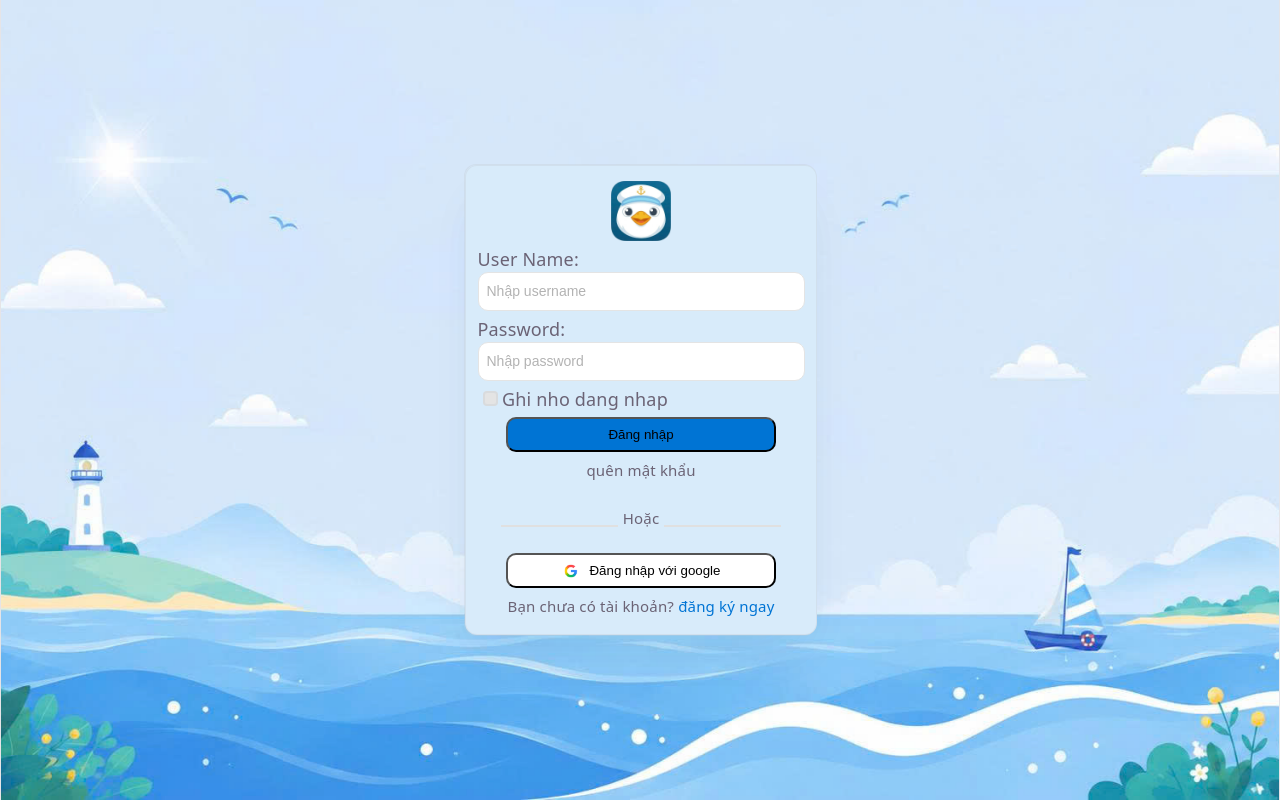
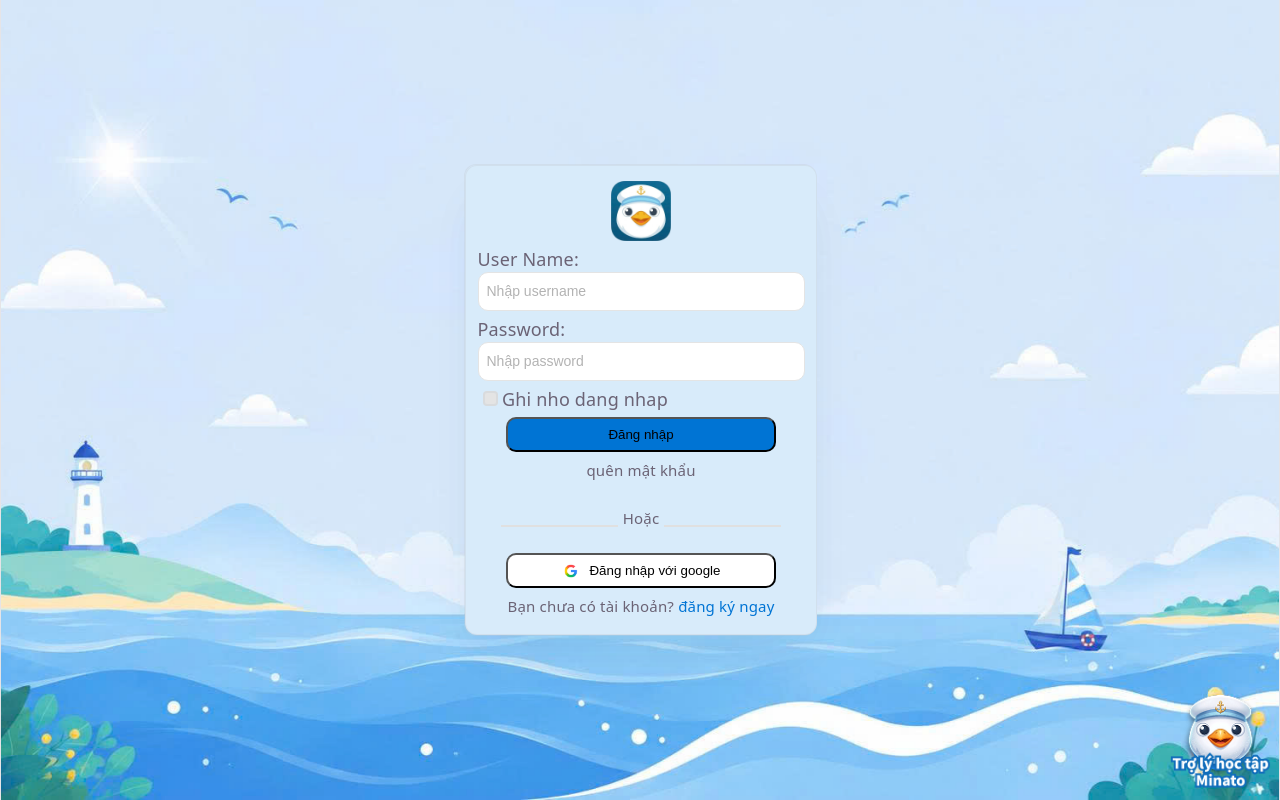
Before and after one commit to tienanaa/minato-japanese-learning, a React (Vite) app in the folder frontend/: page / in a window 1280 px wide. Built offline with nearby package versions, Linux system fonts and the light colour scheme.

Commit message:
add chat

```diff
--- a/frontend/src/App.tsx
+++ b/frontend/src/App.tsx
@@ -1,12 +1,15 @@
-import { Routes, Route } from 'react-router-dom'
-import './App.css'
-import Login from '../Component/login/login';
-import Home from  '../Component/home/home';
-import Lesson from '../Component/Lesson/lesson'
-import ContentLesson from '../Component/ContentLesson/contentLesson'
+import { Routes, Route } from "react-router-dom";
+import "./App.css";
+import Login from "../Component/login/login";
+import Home from "../Component/home/home";
+import Lesson from "../Component/Lesson/lesson";
+import ContentLesson from "../Component/ContentLesson/contentLesson";
+import ChatBox from "../Component/ChatBox/ChatBox";
+
 function App() {
-
   return (
+    // Thêm thẻ mở <> ở đây
+    <>
       <Routes>
         {/* 🎯 Đường dẫn mặc định (/) sẽ hiển thị trang Login */}
         <Route
@@ -21,9 +24,13 @@ function App() {
         {/* 🎯 Đường dẫn (/home) sẽ hiển thị trang tiếp theo */}
         <Route path="/home" element={<Home />} />
         <Route path="/lesson" element={<Lesson />} />
-        <Route path='/ContentLesson' element={<ContentLesson/>} />
+        <Route path="/ContentLesson" element={<ContentLesson />} />
       </Routes>
-  )
+
+      {/* 🎯 NHÉT CHATBOX VÀO ĐÂY (Nằm ngoài Routes nhưng nằm trong thẻ <>) */}
+      <ChatBox />
+    </> // Thêm thẻ đóng </> ở đây
+  );
 }
 
-export default App
+export default App;
```
Also changed, not shown: frontend/public/Tính năng help.png (added), 1 other file (tests, documents, lock files or other folders). Lines whose indentation alone changed are shown as unchanged.
